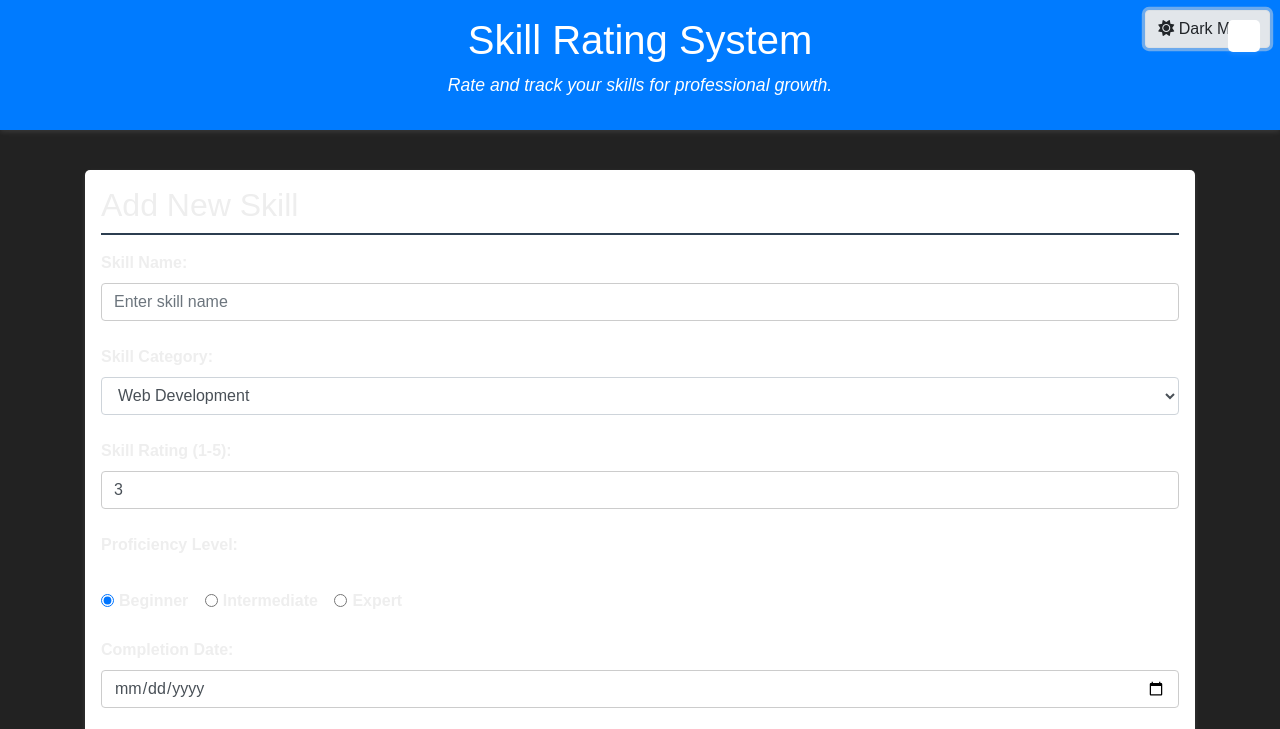
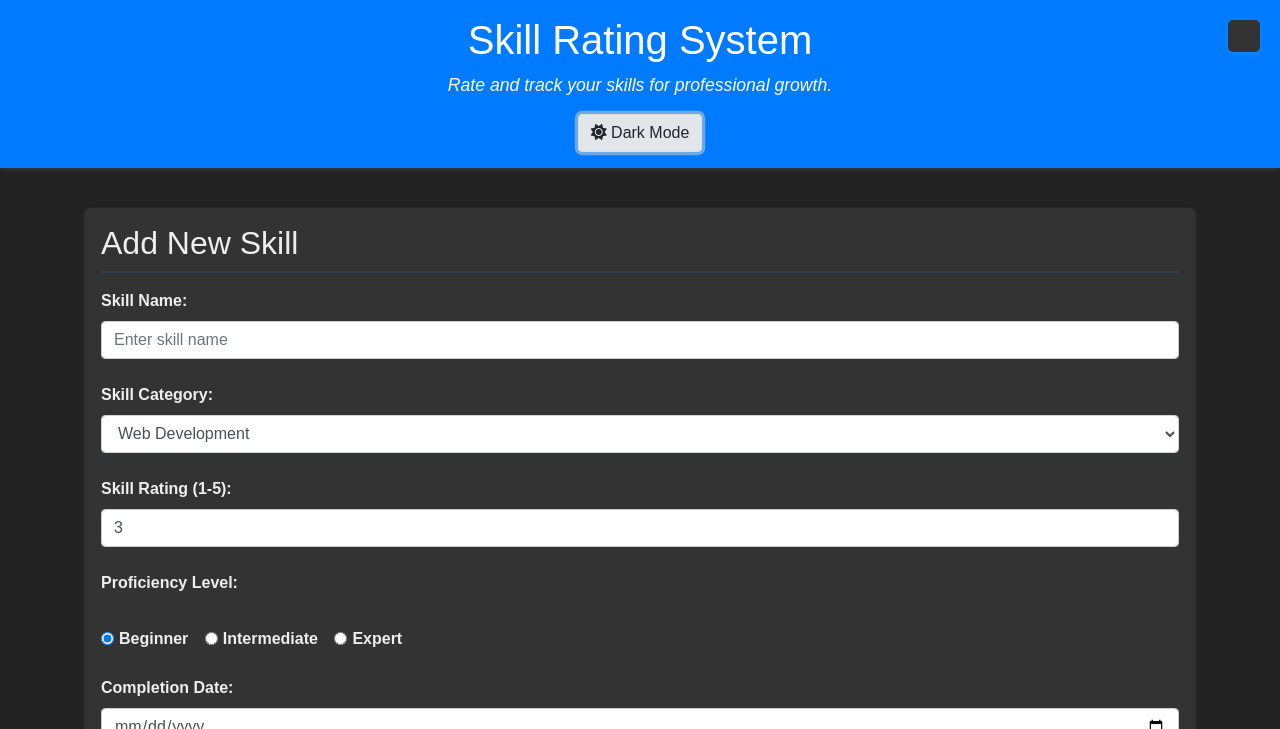
Before and after one commit to niat-web/Skill_Rating_System, a plain HTML site: page index.html in a window 1280 px wide. Both pictures are taken after a click on the button "Dark Mode". Shown: the top 729 px of the page. Drawn offline with nearby package versions, Linux system fonts and the light colour scheme.

Commit message:
Color Adjustments done

```diff
--- a/style.css
+++ b/style.css
@@ -23,8 +23,15 @@
   --text-color: var(--dark-text-color);
   --bg-color: var(--dark-bg-color);
   --shadow-color: rgba(255, 255, 255, 0.1);
+
  }
-
+ [data-theme="dark"] section {
+    background-color: #333; /* Dark background for sections in dark mode */
+    color: var(--text-color); /* White text in dark mode */
+}
+[data-theme="dark"] .card-body {
+    background-color: #646060;
+}
 
  body {
   font-family: sans-serif;
@@ -58,7 +65,7 @@
 
 
  #darkModeToggle {
-  position: absolute;
+
   top: 10px;
   right: 10px;
   cursor: pointer;
```
